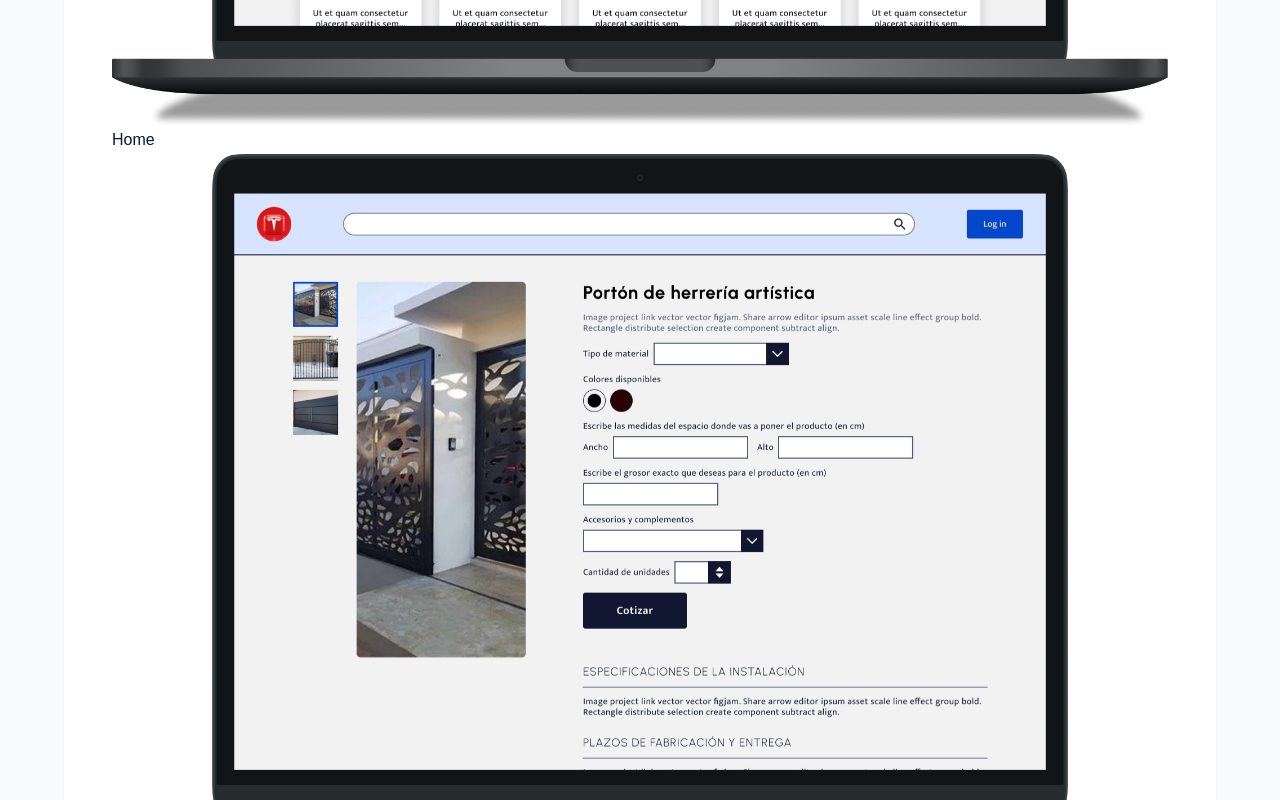
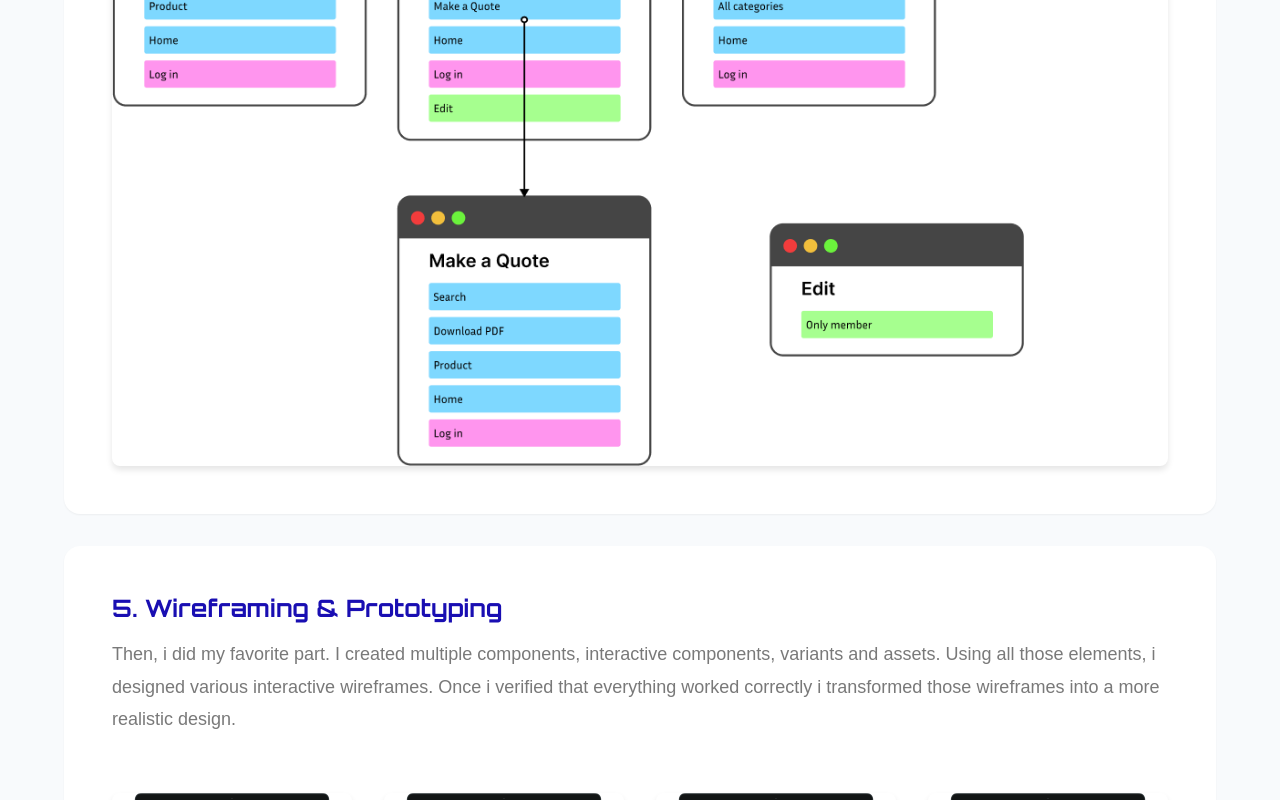
Before and after one commit to Asieljo/Portfolio, a React (Vite) app: page /Portfolio/case-study in a window 1280 px wide. Shown: the part 2980-3780 px from the top of the page. Built offline with nearby package versions, Linux system fonts and the light colour scheme; a web font is replaced by a local one.

Commit message:
Still improving and fixing minor inconveniences

```diff
--- a/src/components/Header/Header.styles.scss
+++ b/src/components/Header/Header.styles.scss
@@ -4,7 +4,7 @@
   left: 0;
   right: 0;
   z-index: 100;
-  background-color: rgba($color-white, 0.95);
+  background-color: $color-white;
   backdrop-filter: blur(10px);
   box-shadow: $shadow-sm;
 
@@ -32,9 +32,16 @@
   }
 
   &__menu-toggle {
-    display: none;
+    @include desktop {
+      visibility: hidden;
+    }
+
+    @include tablet {
+      visibility: hidden;
+    }
+
     @include flex-column;
-    gap: 5px;
+    gap: 6px;
     background: none;
     border: none;
     cursor: pointer;
@@ -62,14 +69,20 @@
     }
 
     @include mobile {
+      visibility: visible;
       display: flex;
     }
   }
 
   &__nav {
+    @include desktop {
+      display: flex;
+      align-items: center;
+    }
+
     @include mobile {
       position: fixed;
-      top: 64px;
+      top: 80px;
       left: 0;
       right: 0;
       background-color: $color-white;
@@ -84,8 +97,11 @@
       opacity: 0;
 
       &--open {
+        width: fit-content;
         transform: translateY(0);
         pointer-events: auto;
+        background: none;
+        margin: 0 auto;
 
         visibility: visible;
         opacity: 1;
@@ -96,19 +112,22 @@
 
   &__nav-list {
     @include flex-center;
-    gap: $spacing-xl;
+    gap: $spacing-lg;
 
     @include mobile {
       @include flex-column;
-      gap: $spacing-2xl;
-      contain: layout;
+      gap: 12px;
+      width: 500px;
     }
   }
 
   &__nav-link {
     @include flex-center;
-    background: none;
+    background: white;
     border: none;
+    border-radius: 16px;
+    padding: 12px;
+
     font-size: $font-size-base;
     font-weight: 500;
     color: $color-dark;
@@ -130,13 +149,14 @@
     &:hover {
       color: $color-primary;
 
-      &::after {
-        width: 100%;
-      }
     }
 
     @include mobile {
-      font-size: $font-size-xl;
+      width: 500px;
+
+      &:hover {
+        background-color: $color-gray-light;
+      }
     }
   }
 
--- a/src/pages/CaseStudy/CaseStudy.styles.scss
+++ b/src/pages/CaseStudy/CaseStudy.styles.scss
@@ -59,15 +59,41 @@
     }
   }
 
+  &__mockups {
+    display: flex;
+    flex-direction: row;
+    flex-wrap: wrap;
+    justify-content: center;
+    gap: $spacing-xl;
+    margin-top: $spacing-xl;
+  }
+
+  &__mockup {
+    display: flex;
+    flex-direction: column;
+    align-items: center;
+    gap: $spacing-sm;
+    flex: 1 1 220px;
+    max-width: 300px;
+
+    img {
+      width: 100%;
+      height: auto;
+      border-radius: $radius-md;
+      box-shadow: $shadow-md;
+    }
+
+    span {
+      font-size: $font-size-sm;
+      color: $color-gray;
+    }
+  }
+
   &__images {
-    display: grid;
-    grid-template-columns: repeat(2, 1fr);
+    display: flex;
+    flex-direction: column;
     gap: $spacing-lg;
     margin-top: $spacing-xl;
-
-    @include mobile {
-      grid-template-columns: 1fr;
-    }
 
     img {
       width: 100%;
```
Also changed, not shown: 5 other files (tests, documents, lock files or other folders).
